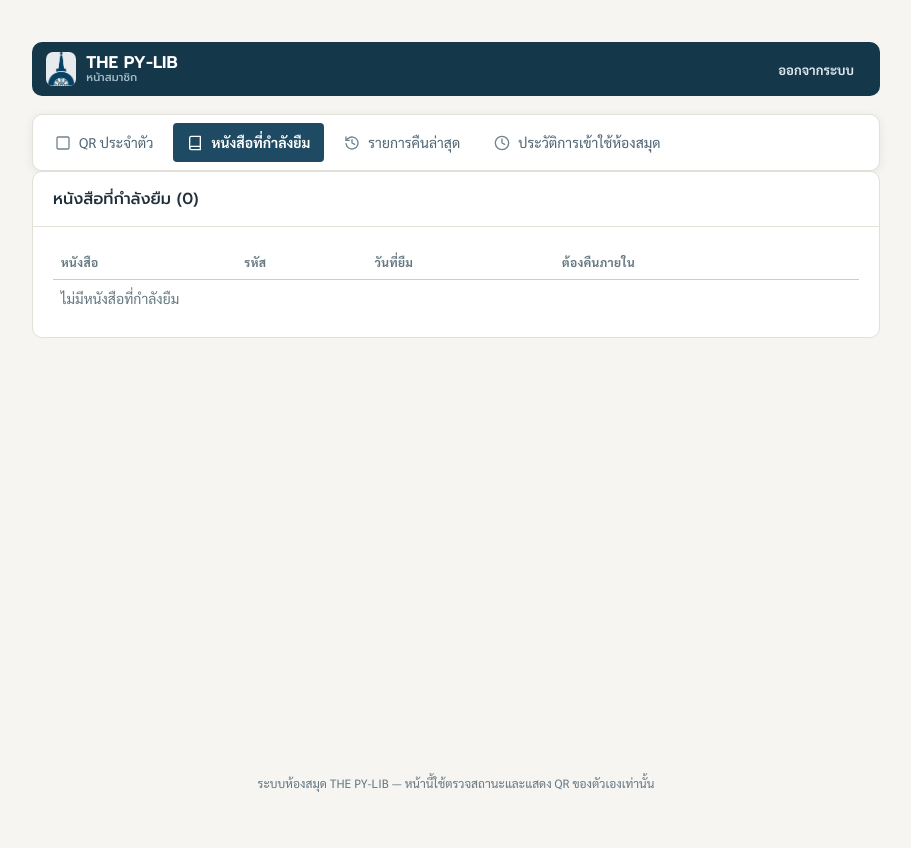
After one commit to Nonx2360/The-PY-LIB-Project, a Flask app: page /member/loans in a window 1280 px wide. The commit adds this page. Shown: the whole page, without its empty margins (184-1095 px from the left). Run offline with Flask 3, Linux system fonts and the light colour scheme; the visitor is signed in with stand-in values (Sample User, id 1); data comes from the database, SQL or seed files in the repository; data that the repository does not hold is empty.

Commit message:
feat(member): one portal module per page behind a member nav bar
- /member becomes the home page (profile + live rotating QR + summary
  chips with live counts); each module gets its own GET route guarded by
  @member_required: /member/loans, /member/returns, /member/access
- the nav bar renders in member_base.html only while a member session
  exists, with active-tab highlighting from request.endpoint; the login
  and first-activation pages stay untouched
- as dedicated pages, returns/access can afford a longer window than the
  old shared portal card, so their cap went 10 -> 50 rows
- member_portal.html is replaced by member_home.html, member_loans.html,
  member_returns.html and member_access.html; the QR img/countdown ids
  stay on the home page so member_qr.js is unchanged
- the repeated dangling-session guard is factored into _member_page_row()
- test hardening: reload the settings cache after re-pointing
  SETTINGS_FILE — importing web.app pulls in config.constants, which
  loads settings.json from disk at import time, so an operator's runtime
  file (a 1-hour QR window from a test drive) poisoned the cache and
  made ticket payloads look expired inside the suite
- kill-switch test now covers the three new paths; data-isolation
  assertions move to /member/loans where the loan table lives
- READMEs: endpoint table, feature bullets and template tree updated

```diff
--- a/web/app.py
+++ b/web/app.py
@@ -155,6 +155,21 @@ def create_app():
     def _drop_activation_session():
         session.pop("activation_member_id", None)
         session.pop("activation_at", None)
+
+    def _member_page_row():
+        """Member row for portal PAGE handlers, or None after cleanup.
+
+        None means the member row vanished while logged in (deleted by an
+        admin): the dangling session is dropped here, so page handlers can
+        simply redirect to the login. /member/qr.png keeps its own JSON
+        guard instead because it answers the live countdown script.
+        """
+        row = _member_from_session()
+        if not row:
+            session.pop("member_id", None)
+            # same generic message as a failed login — nothing echoes back
+            flash("ไม่พบสมาชิกนี้ในระบบ กรุณาเข้าสู่ระบบอีกครั้ง", "error")
+        return row
 
     # ---- /member/qr.png rate limiting (per member session; ids only) ----
     QR_RATE_LIMIT = 30        # images per window, generous for a human page
@@ -383,10 +398,11 @@ def create_app():
     # ── Member portal (rotating QR identity, status-only) ──
     #
     # Members log in with (ชั้น + เลขที่) + their own PIN and see exactly
-    # their loans/due dates/recent returns/access history, plus a live QR
-    # that re-issues itself every member_qr_rotation_hours (v3 ticket).
-    # Nothing here changes library state — borrow/return/delete remain
-    # admin-side on web AND desktop.
+    # their own data. The portal is one module per page — /member (home:
+    # profile + live rotating QR), /member/loans, /member/returns,
+    # /member/access — joined by the nav bar from member_base.html. Each
+    # page re-checks the session row and nothing here changes library
+    # state — borrow/return/delete remain admin-side on web AND desktop.
 
     @app.route("/member/login", methods=["GET", "POST"])
     def member_login():
@@ -436,39 +452,86 @@ def create_app():
     @app.route("/member")
     @member_required
     def member_portal():
-        row = _member_from_session()
+        """Home page: profile + live rotating QR + summary module links."""
+        row = _member_page_row()
         if not row:
-            # member deleted since login — drop the dangling session
-            session.pop("member_id", None)
-            flash("ไม่พบสมาชิกนี้ในระบบ กรุณาเข้าสู่ระบบอีกครั้ง", "error")
             return redirect(url_for("member_login"))
         mid, name, grade, number, expire_date = row
+        today = datetime.now().strftime("%Y-%m-%d")
+        loan_count = member_repo.fetchone(
+            "SELECT COUNT(*) FROM borrow_log "
+            "WHERE member_id = ? AND returned = 0", (mid,))[0]
+        overdue_count = member_repo.fetchone(
+            "SELECT COUNT(*) FROM borrow_log "
+            "WHERE member_id = ? AND returned = 0 AND return_due < ?",
+            (mid, today))[0]
+        return_count = member_repo.fetchone(
+            "SELECT COUNT(*) FROM borrow_log "
+            "WHERE member_id = ? AND returned = 1", (mid,))[0]
+        access_count = member_repo.fetchone(
+            "SELECT COUNT(*) FROM access_log WHERE member_id = ?", (mid,))[0]
+        hours = member_identity.rotation_hours()
+        grace = member_identity.grace_steps()
+        seconds_left = security.ticket_epoch_seconds_left(hours)
+        expired = bool(expire_date and expire_date < today)
+        return render_template(
+            "member_home.html",
+            member_name=name, member_grade=grade, member_number=number,
+            expire_date=expire_date, member_expired=expired,
+            loan_count=loan_count, overdue_count=overdue_count,
+            return_count=return_count, access_count=access_count,
+            qr_seconds=seconds_left, qr_rotation_hours=hours, qr_grace=grace,
+        )
+
+    @app.route("/member/loans")
+    @member_required
+    def member_loans():
+        """Books the member currently borrows — its own module page."""
+        row = _member_page_row()
+        if not row:
+            return redirect(url_for("member_login"))
         today = datetime.now().strftime("%Y-%m-%d")
         loans = member_repo.fetchall(
             "SELECT bo.title, bo.code, bl.borrow_date, bl.return_due "
             "FROM borrow_log bl JOIN books bo ON bo.id = bl.book_id "
             "WHERE bl.member_id = ? AND bl.returned = 0 "
-            "ORDER BY bl.return_due ASC", (mid,))
+            "ORDER BY bl.return_due ASC", (row[0],))
+        return render_template("member_loans.html", loans=loans, today=today)
+
+    @app.route("/member/returns")
+    @member_required
+    def member_returns():
+        """Recently returned books, newest first — its own module page.
+
+        As a dedicated page it can afford a longer window than the old
+        shared portal card, so the cap went 10 → 50 rows.
+        """
+        row = _member_page_row()
+        if not row:
+            return redirect(url_for("member_login"))
         recent_returns = member_repo.fetchall(
             "SELECT bo.title, bo.code, bl.borrow_date, bl.return_due "
             "FROM borrow_log bl JOIN books bo ON bo.id = bl.book_id "
             "WHERE bl.member_id = ? AND bl.returned = 1 "
-            "ORDER BY bl.id DESC LIMIT 10", (mid,))
+            "ORDER BY bl.id DESC LIMIT 50", (row[0],))
+        return render_template("member_returns.html",
+                               recent_returns=recent_returns)
+
+    @app.route("/member/access")
+    @member_required
+    def member_access():
+        """Own door-scan history, newest first — its own module page.
+
+        Limit raised 10 → 50 for the same reason as /member/returns.
+        """
+        row = _member_page_row()
+        if not row:
+            return redirect(url_for("member_login"))
         access_history = member_repo.fetchall(
             "SELECT access_time, action FROM access_log "
-            "WHERE member_id = ? ORDER BY id DESC LIMIT 10", (mid,))
-        hours = member_identity.rotation_hours()
-        grace = member_identity.grace_steps()
-        seconds_left = security.ticket_epoch_seconds_left(hours)
-        expired = bool(expire_date and expire_date < today)
-        return render_template(
-            "member_portal.html",
-            member_name=name, member_grade=grade, member_number=number,
-            expire_date=expire_date, member_expired=expired, today=today,
-            loans=loans, recent_returns=recent_returns,
-            access_history=access_history,
-            qr_seconds=seconds_left, qr_rotation_hours=hours, qr_grace=grace,
-        )
+            "WHERE member_id = ? ORDER BY id DESC LIMIT 50", (row[0],))
+        return render_template("member_access.html",
+                               access_history=access_history)
 
     @app.route("/member/qr.png")
     @member_required
--- a/web/static/style.css
+++ b/web/static/style.css
@@ -646,3 +646,37 @@ table.dataTable thead th.sorting_desc::after { content: "↓"; color: var(--navy
     background: var(--navy-wash); border-radius: var(--radius-stamp);
     padding: 10px 16px; display: inline-block; margin: 4px 0 10px;
 }
+
+/* ── Member portal nav: one module per page ─────────────────────────── */
+.member-nav {
+    display: flex; flex-wrap: wrap; gap: 6px; padding: 8px;
+    background: var(--surface);
+    border: 1px solid var(--line);
+    border-radius: var(--radius-card);
+    box-shadow: var(--shadow-soft);
+}
+.member-nav a {
+    display: inline-flex; align-items: center; gap: 8px;
+    padding: 8px 14px; border-radius: var(--radius-stamp);
+    font-size: 14px; color: var(--ink-2); text-decoration: none;
+    white-space: nowrap;
+}
+.member-nav a svg { flex: 0 0 auto; opacity: 0.8; }
+.member-nav a:hover { background: var(--navy-wash); color: var(--navy); }
+.member-nav a.active { background: var(--navy); color: #FFFFFF; font-weight: 600; }
+.member-nav a.active svg { opacity: 1; }
+
+/* home-page summary chips linking to each module page */
+.member-chips { display: flex; flex-wrap: wrap; gap: 10px; }
+.member-chips a {
+    display: inline-flex; align-items: center; gap: 8px;
+    padding: 12px 16px; font-size: 14px;
+    color: var(--ink); text-decoration: none;
+    background: var(--surface);
+    border: 1px solid var(--line);
+    border-radius: var(--radius-card);
+    box-shadow: var(--shadow-soft);
+}
+.member-chips a:hover { border-color: var(--navy); color: var(--navy); }
+.member-chips a b { color: var(--navy); font-size: 15px; }
+.member-chips .badge { margin-left: 4px; }
--- a/web/templates/member_base.html
+++ b/web/templates/member_base.html
@@ -28,6 +28,23 @@
             <span class="member-topbar-note">กำลังเปิดใช้งาน — ตั้งรหัส PIN ด้านล่าง</span>
             {% endif %}
         </header>
+        {% if session.member_id %}
+        <nav class="member-nav" aria-label="เมนูโมดูลของสมาชิก">
+            {% set nav_ep = request.endpoint %}
+            <a href="{{ url_for('member_portal') }}" class="{% if nav_ep == 'member_portal' %}active{% endif %}">
+                <svg width="16" height="16" aria-hidden="true"><use href="#icon-square"/></svg> QR ประจำตัว
+            </a>
+            <a href="{{ url_for('member_loans') }}" class="{% if nav_ep == 'member_loans' %}active{% endif %}">
+                <svg width="16" height="16" aria-hidden="true"><use href="#icon-book"/></svg> หนังสือที่กำลังยืม
+            </a>
+            <a href="{{ url_for('member_returns') }}" class="{% if nav_ep == 'member_returns' %}active{% endif %}">
+                <svg width="16" height="16" aria-hidden="true"><use href="#icon-history"/></svg> รายการคืนล่าสุด
+            </a>
+            <a href="{{ url_for('member_access') }}" class="{% if nav_ep == 'member_access' %}active{% endif %}">
+                <svg width="16" height="16" aria-hidden="true"><use href="#icon-clock"/></svg> ประวัติการเข้าใช้ห้องสมุด
+            </a>
+        </nav>
+        {% endif %}
         {% with messages = get_flashed_messages(with_categories=true) %}
         {% if messages %}
         <div class="member-alerts">
--- /dev/null
+++ b/web/templates/member_loans.html
@@ -0,0 +1,28 @@
+{% extends "member_base.html" %}
+{% block title %}หนังสือที่กำลังยืม — THE PY-LIB{% endblock %}
+{% block member_content %}
+<section class="card">
+    <div class="card-header"><h3>หนังสือที่กำลังยืม ({{ loans|length }})</h3></div>
+    <div class="card-body">
+        <table class="member-table">
+            <thead><tr><th>หนังสือ</th><th>รหัส</th><th>วันที่ยืม</th><th>ต้องคืนภายใน</th></tr></thead>
+            <tbody>
+            {% for title, code, borrow_date, due in loans %}
+                <tr>
+                    <td>{{ title }}</td>
+                    <td>{{ code }}</td>
+                    <td>{{ borrow_date }}</td>
+                    <td>
+                        {{ due }}
+                        {% if due < today %}<span class="badge badge-danger">เกินกำหนด</span>
+                        {% elif due == today %}<span class="badge badge-warning">วันนี้</span>{% endif %}
+                    </td>
+                </tr>
+            {% else %}
+                <tr><td colspan="4" class="muted">ไม่มีหนังสือที่กำลังยืม</td></tr>
+            {% endfor %}
+            </tbody>
+        </table>
+    </div>
+</section>
+{% endblock %}
```
Also changed, not shown: ENG-README.md (+7 -4 lines), tests/test_member_portal.py (+25 -8 lines), web/templates/member_access.html (added, +19 -0 lines), web/templates/member_home.html (renamed from web/templates/member_portal.html, +16 -58 lines), web/templates/member_returns.html (added, +20 -0 lines), README.md.
